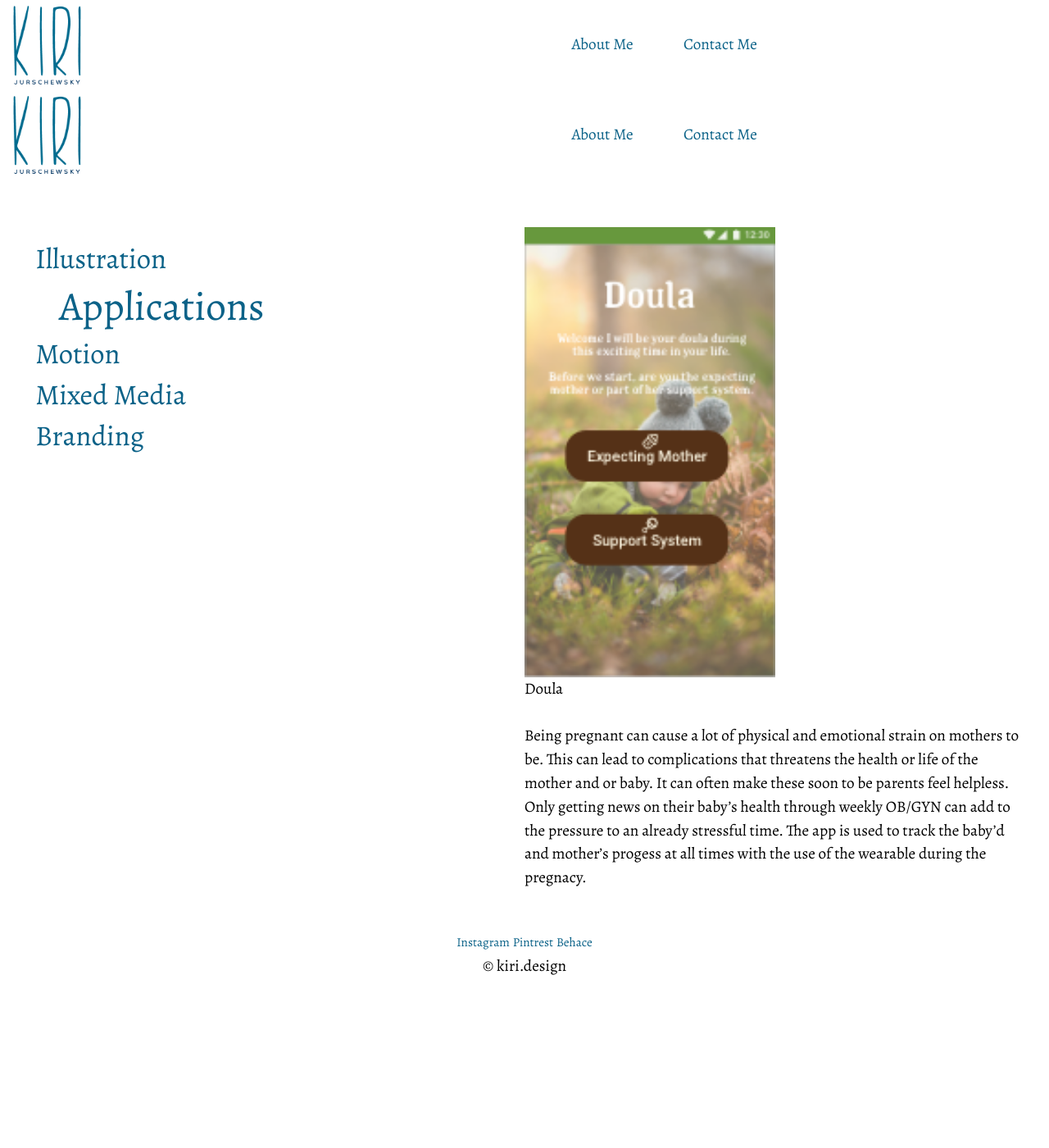
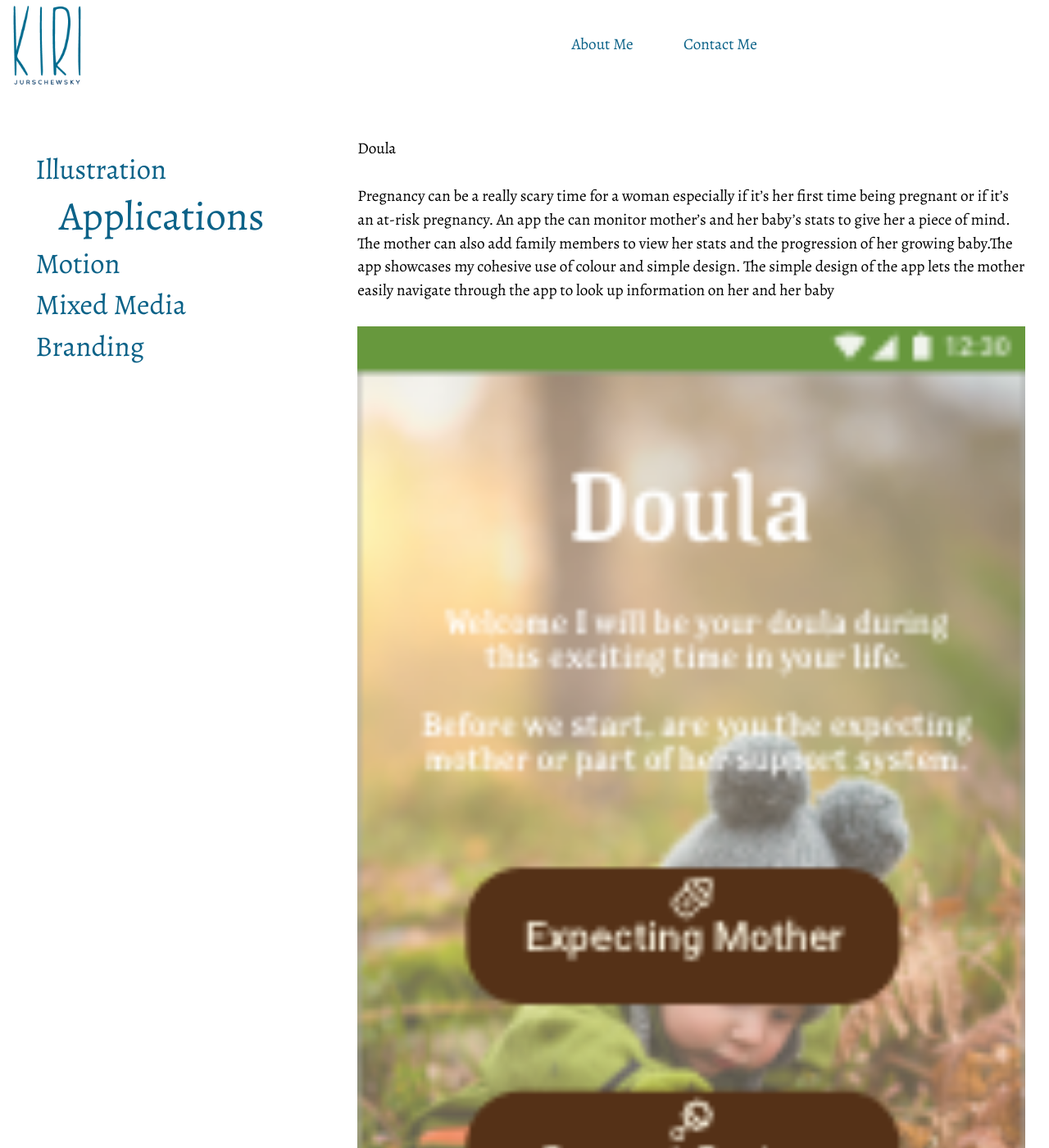
Before and after one commit to kiri-jurschewsky/kiri.design, a Jekyll site: the page built from applications.html, in a window 1280 px wide and 1400 px high. Shown: the whole window at 82% size. Built offline with Jekyll 4.4.1, drawn with Linux system fonts in a browser that asks for light colours; some web fonts are replaced.

Commit message:
fixed toggle

```diff
--- a/applications.html
+++ b/applications.html
@@ -1,42 +1,31 @@
 ---
 layout: default
 ---
-
-  <header class="grid grid-middle masthead section-dark">
-
-    <div class="logo unit xs-1 s-1 m-1-3 l-1-3 gutter-1">
-      <a href="{{site.baseurl}}/index.html">
-      <img class="push-0 logo center" src="images/logo.png" alt="">
-      </a>
-    </div>
-
-    <nav class="nav unit xs-1 s-1 m-2-3 l-2-3 pad-top-half pad-bottom-half">
-      <ul class="push-none list-group-inline">
-        <li class="gutter"><a class="text-right" href="{{site.baseurl}}/about-me.html">About Me</a></li>
-        <li class="gutter"><a class="text-right" href="{{site.baseurl}}/contact-me.html">Contact Me</a></li>
-      </ul>
-    </nav>
-
-  </header>
 
 <main>
 
   <div class="grid pad-t-2 gutter">
 
-      <div class="img unit [ xs-1 s-1 m-1-2 l-1-2 ] unit-push-m-1-2">
-
-        <div class="unit [ xs-1 s-1 m-1-2 l-1-2 ]">
-          <img itemrop="image" class="img-flex push-1" src="images/doula/chooseaccount.png" alt="">
-        </div>
+    <div class="content gutter-half unit [ xs-1 s-1 m-1-3 l-1-3 ]">
 
 
-        <p itemprop="name">Doula</p>
-        <p itemprop="description">Being pregnant can cause a lot of physical and emotional strain on mothers to be. This can lead to complications that threatens the health or life of the mother and or baby. It can often make these soon to be parents feel helpless. Only getting news on their baby’s health through weekly OB/GYN can add to the pressure to an already stressful time. The app is used to track the baby’d and mother’s progess at all times with the use of the wearable during the pregnacy. </p>
-      </div>
+  <input type="checkbox" class="nav-check hide-custom-input" id="nav-check">
+  <!-- This is the button we’d click to open/close the navigation -->
+  <label class="nav-label" for="nav-check">
+    <img class="nav-open" src="images/nav-icon.jpg" alt="Open Navigation">
+    <img class="nav-close" src="images/nav-icon-close.jpg" alt="Close Navigation">
+  </label>
+  <nav class="nav-toggle pin-t">
+    <ul class="push-0">
+      <li><a href="{{site.baseurl}}/illustration.html">Illustration</a></li>
+      <li><a href="{{site.baseurl}}/applications.html">Applications</a></li>
+      <li><a href="{{site.baseurl}}/motion.html">Motion</a></li>
+      <li><a href="{{site.baseurl}}/mixed-media.html">Mixed Media</a></li>
+      <li><a href="{{site.baseurl}}/branding.html">Branding</a></li>
+    </ul>
+  </nav>
 
-      <div class="content gutter-half unit [ xs-1 s-1 m-1-2 l-1-2 unit-pull-m-1-2 ]">
-
-          <div class="nav unit xs-1 s-1 m-2-3 l-2-3 pad-top-half pad-bottom-half side-nav">
+        <div class="nav pad-top-half pad-bottom-half side-nav">
           <nav>
             <ul class="push-none list-group text-left giga pad-t-3">
               <li class="exa"><a href="{{site.baseurl}}/illustration.html">Illustration</a></li>
@@ -50,6 +39,14 @@
 
       </div>
 
+      <div class="unit [ xs-1 s-1 m-2-3 l-2-3 ]">
+        <p itemprop="name">Doula</p>
+        <p itemprop="description">Pregnancy can be a really scary time for a woman especially if it’s her first time being pregnant or if it’s an at-risk pregnancy. An app the can monitor mother’s and her baby’s stats to give her a piece of mind. The mother can also add family members to view her stats and the progression of her growing baby.The app showcases my cohesive use of colour and simple design. The simple design of the app lets the mother easily navigate through the app to look up information on her and her baby </p>
+        <img itemrop="image" class="img-flex" src="images/doula/chooseaccount.png" alt="">
+
+      </div>
+
+
     </div>
 
 </main>
```
Also changed, not shown: branding.html (+16 -0 lines), mixed-media.html (+16 -0 lines). Lines whose indentation alone changed are shown as unchanged.
